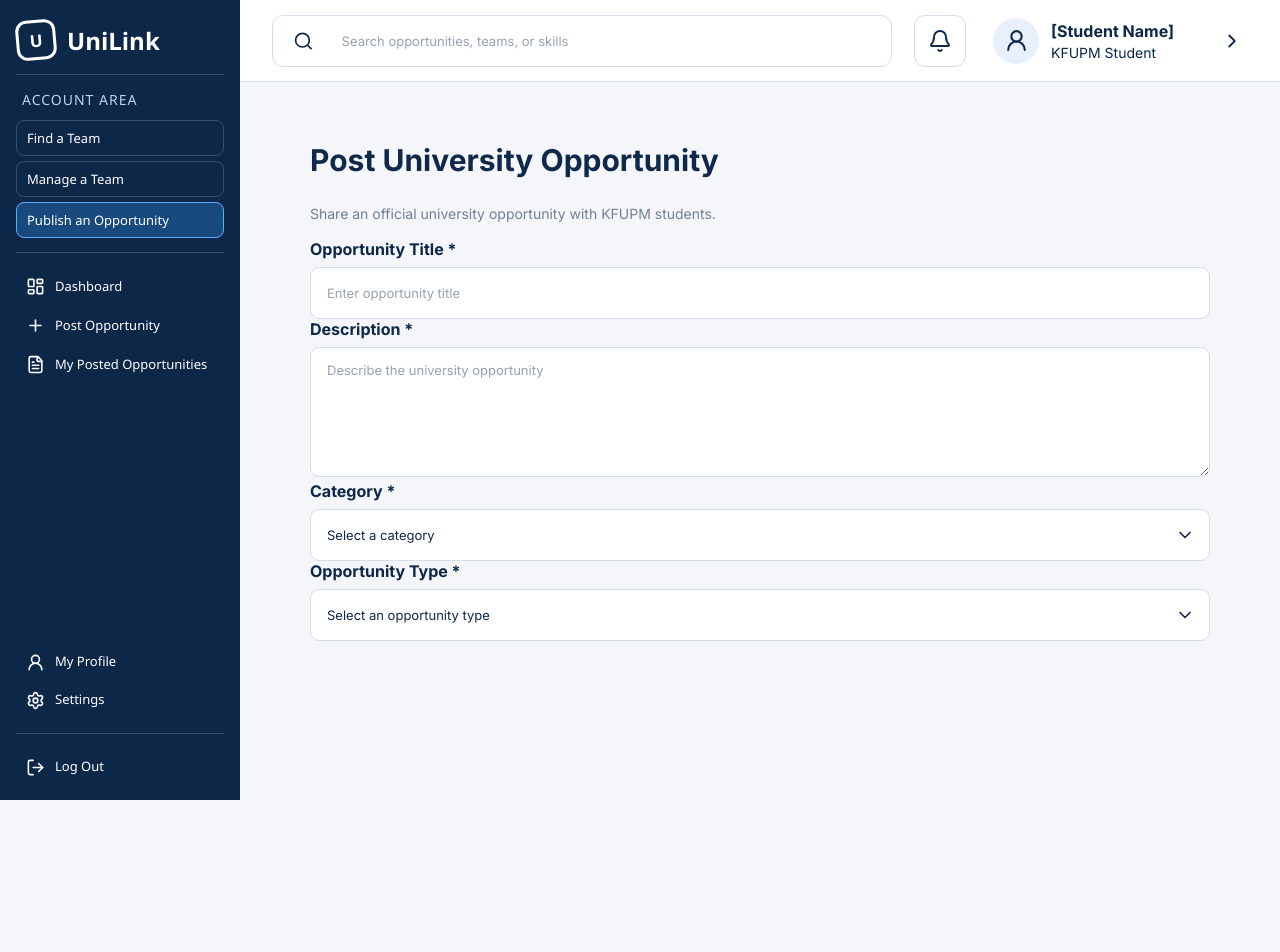
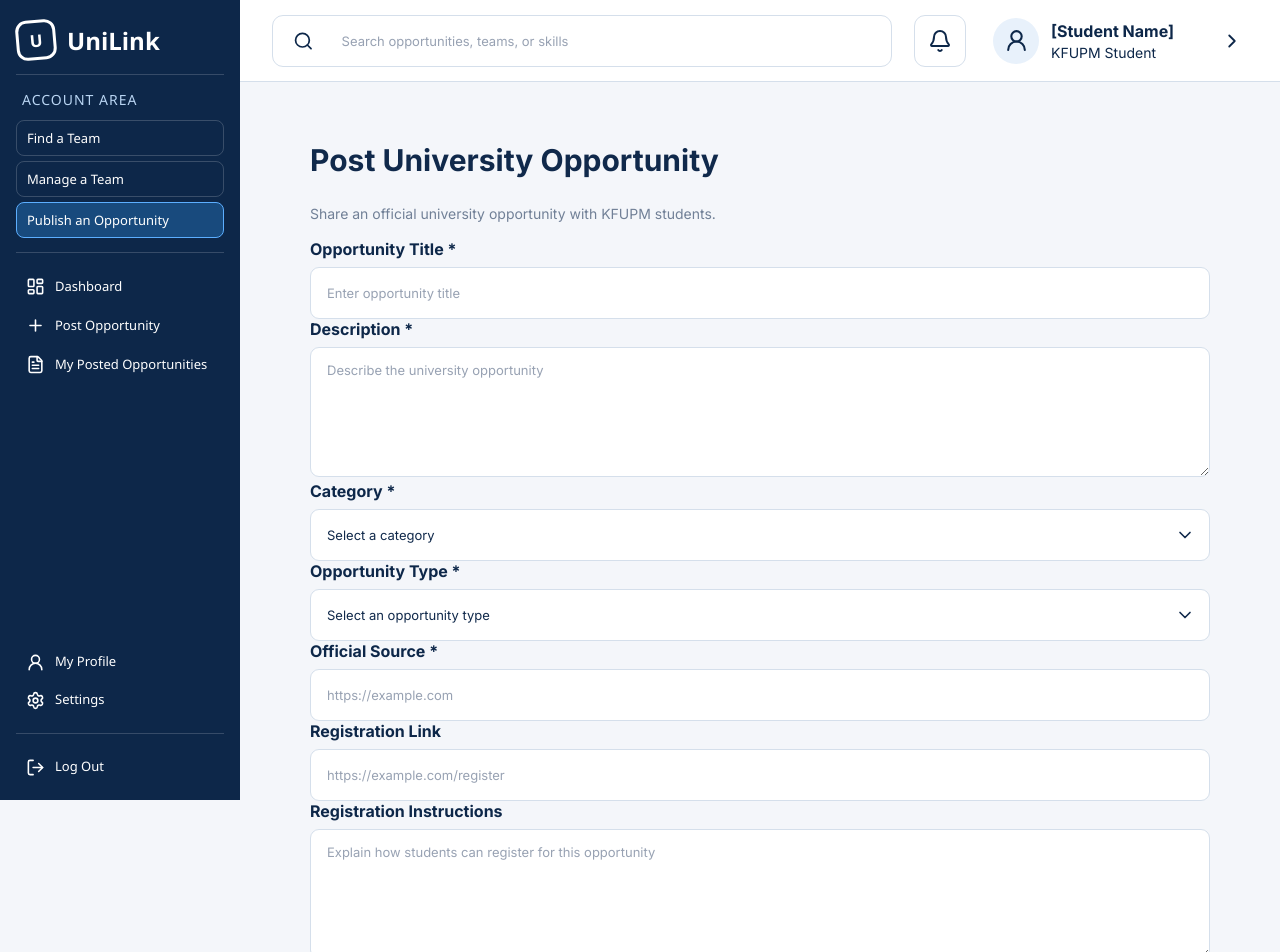
Before and after one commit to amal-almahmud/UniLink, a React (Vite) app: page /publish-opportunity in a window 1280 px wide. Shown: the top 952 px of the page. Before the commit the page ends 864 px from the top, so only its background shows below. Built offline with nearby package versions, Linux system fonts and the light colour scheme.

Commit message:
Add official source and registration information fields

```diff
--- a/src/pages/opportunityPublisher/CreateUniversityOpportunity.jsx
+++ b/src/pages/opportunityPublisher/CreateUniversityOpportunity.jsx
@@ -12,6 +12,9 @@ function CreateUniversityOpportunity() {
         description: "",
         category: "",
         opportunityType: "",
+        officialSource: "",
+        registrationLink: "",
+        registrationInstructions: "",
       });
 
     const handleChange = (event) => {
@@ -82,6 +85,34 @@ function CreateUniversityOpportunity() {
         <option value="Club Activity">Club Activity</option>
         </Select>
 
+        <Input
+        label="Official Source"
+        name="officialSource"
+        type="url"
+        placeholder="https://example.com"
+        value={formData.officialSource}
+        onChange={handleChange}
+        required
+        />
+
+        <Input
+        label="Registration Link"
+        name="registrationLink"
+        type="url"
+        placeholder="https://example.com/register"
+        value={formData.registrationLink}
+        onChange={handleChange}
+        />
+
+        <Textarea
+        label="Registration Instructions"
+        name="registrationInstructions"
+        placeholder="Explain how students can register for this opportunity"
+        value={formData.registrationInstructions}
+        onChange={handleChange}
+        rows={4}
+        />
+
       </section>
     </DashboardLayout>
   );
```
